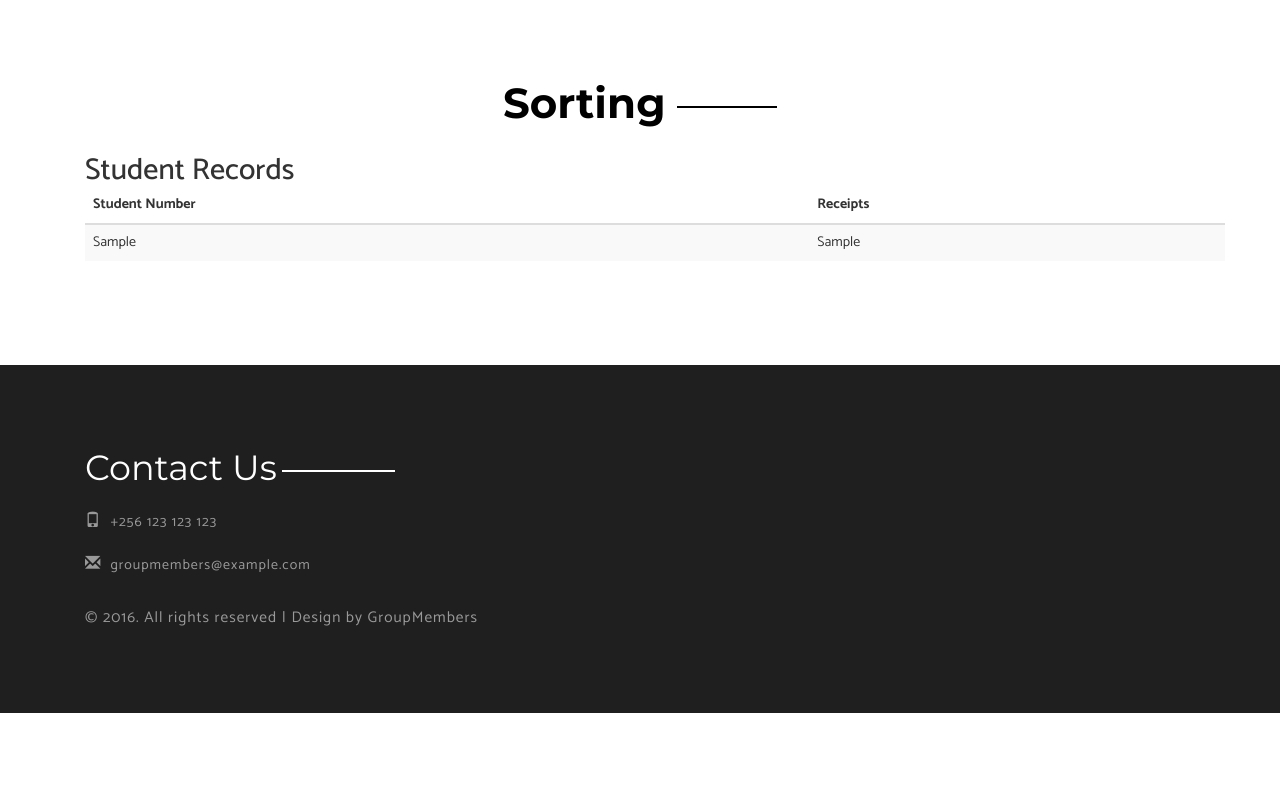
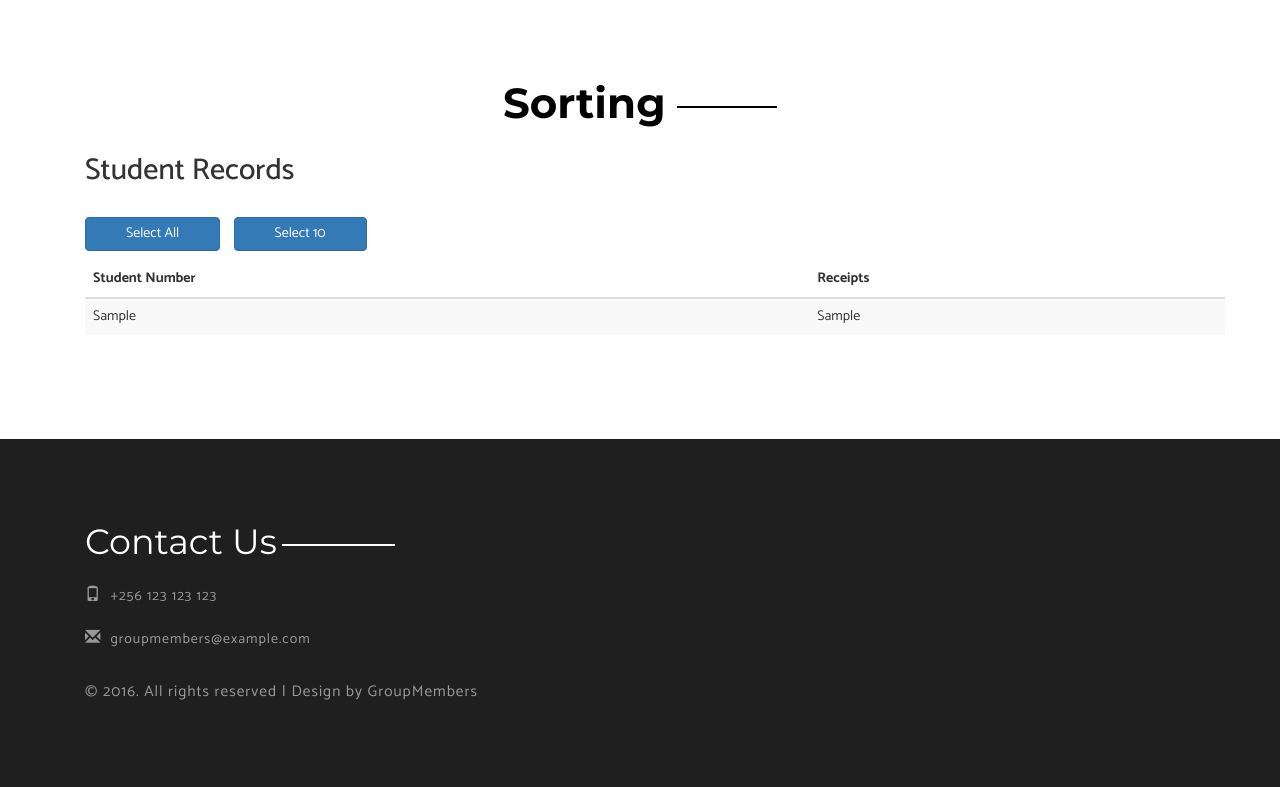
Before and after one commit to codephillip/dsa_work, a Django app: template templates/sorting.html in a window 1280 px wide. Shown: the part 430-1217 px from the top of the page. Before the commit the page ends 1143 px from the top, so only its background shows below. Run offline with Django 3.2, Linux system fonts and the light colour scheme; the template is opened without the code that fills it: most values are stand-ins (such as "Sample title", 1, 10 or a date in 2020); some libraries are stand-ins or nearby versions.

Commit message:
added buttons

```diff
--- a/myapp/views.py
+++ b/myapp/views.py
@@ -24,19 +24,17 @@ def insert_students_and_receipts():
     for x in range(5):
         student = Student(name=str(uuid.uuid4().time)[0:8])
         student.save()
-        for x in range(5):
+        for x in range(10):
             print(student)
             Receipt(student=student, number=str(uuid.uuid4().time)[0:5]).save()
 
 
 def sorting(request):
-    insert_students_and_receipts()
+    # insert_students_and_receipts()
     students = Student.objects.all()
     receipts_list = []
     for x in range(students.count()):
         receipts_list.append(', '.join(map(str, Receipt.objects.filter(student_id=students[x].id))))
-    print("receipts#")
-    print(receipts_list)
     data = zip(students, receipts_list)
     return render(request, 'sorting.html', {
         'data': data,
--- a/templates/index.html
+++ b/templates/index.html
@@ -14,8 +14,7 @@
                     algorithm as a recipe: a list of detailed instructions for carrying out an activity.</p>
             </div>
             <div class="servies-top dsa-margin" style="margin-left: -16px">
-             x   <div class="us-ser">
-
+                <div class="us-ser">
                     <div class=" why-choose">
                         <div class="container">
                             <h2>Student Records</h2>
--- a/templates/sorting.html
+++ b/templates/sorting.html
@@ -3,6 +3,13 @@
 
 {% block head %}
     {{ block.super }}
+    <style type="text/css">
+        .button-padding {
+            padding-left: 40px;
+            padding-right: 40px;
+            margin-bottom: 10px; margin-right: 10px
+        }
+    </style>
     <link href="{% static 'css/index.css' %}" rel="stylesheet" type="text/css" media="all"/>
 {% endblock %}
 
@@ -13,7 +20,9 @@
                 <h2>Sorting</h2>
             </div>
             <div class="container">
-                <h2>Student Records</h2>
+                <h2 style="margin-bottom: 30px">Student Records</h2>
+                <a href="http://www.codephillip.com"><button type="button" class="btn btn-primary button-padding">Select All</button></a>
+                <a href="http://www.codephillip.com"><button type="button" class="btn btn-primary button-padding">Select 10</button></a>
                 <table class="table table-striped">
                     <thead>
                     <tr>
@@ -33,17 +42,4 @@
             </div>
         </div>
     </div>
-
-    <!-- Include jQuery & Filterizr -->
-
-    <script src="{% static 'js/jquery.filterizr.js' %}"></script>
-    <script src="{% static 'js/controls.js' %}"></script>
-
-    <!-- Kick off Filterizr -->
-    <script type="text/javascript">
-        $(function () {
-            //Initialize filterizr with default options
-            $('.filtr-container').filterizr();
-        });
-    </script>
 {% endblock %}
```
Also changed, not shown: myapp/models.py (+9 -1 lines), db.sqlite3, 2 other files.
